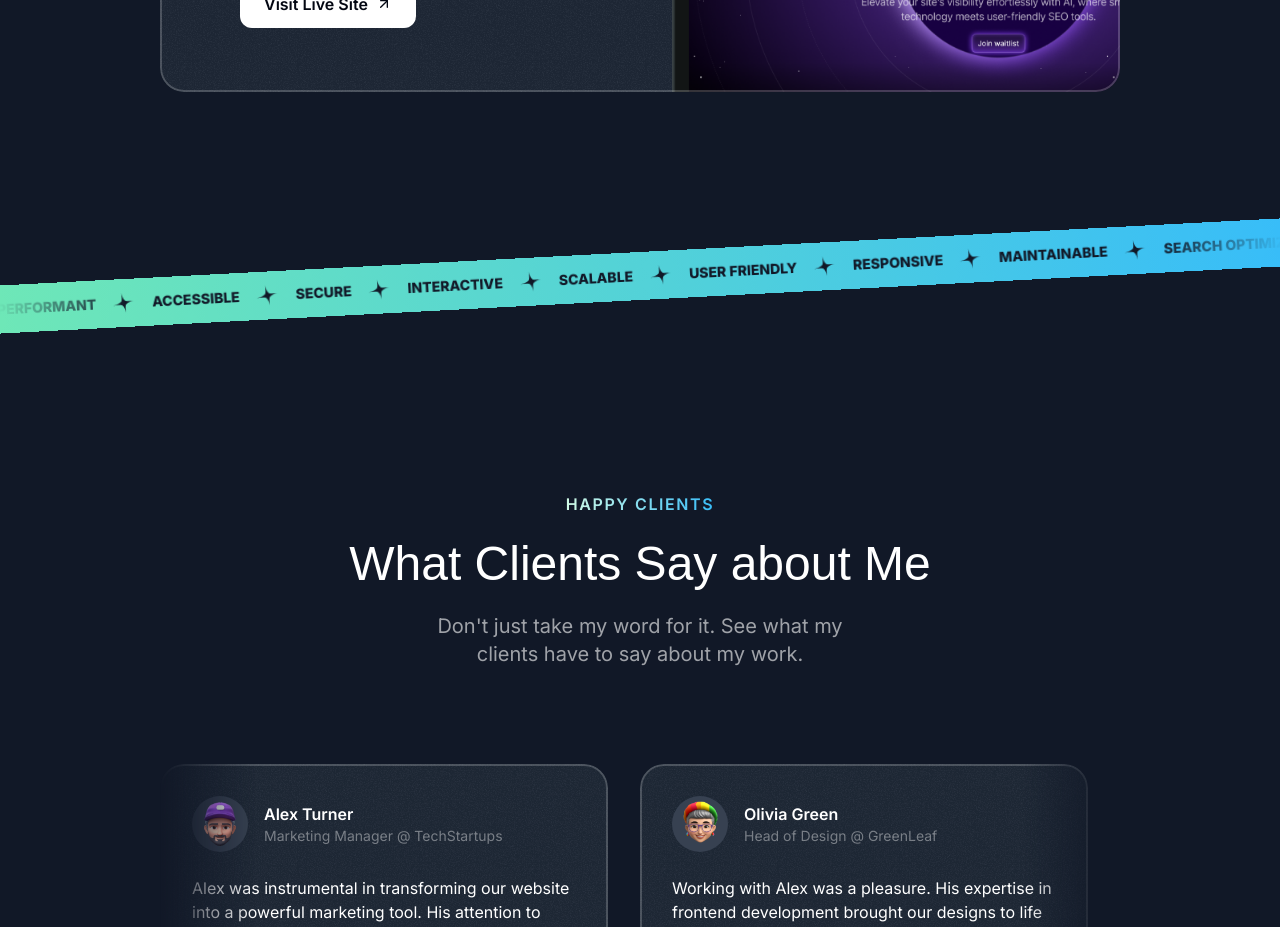
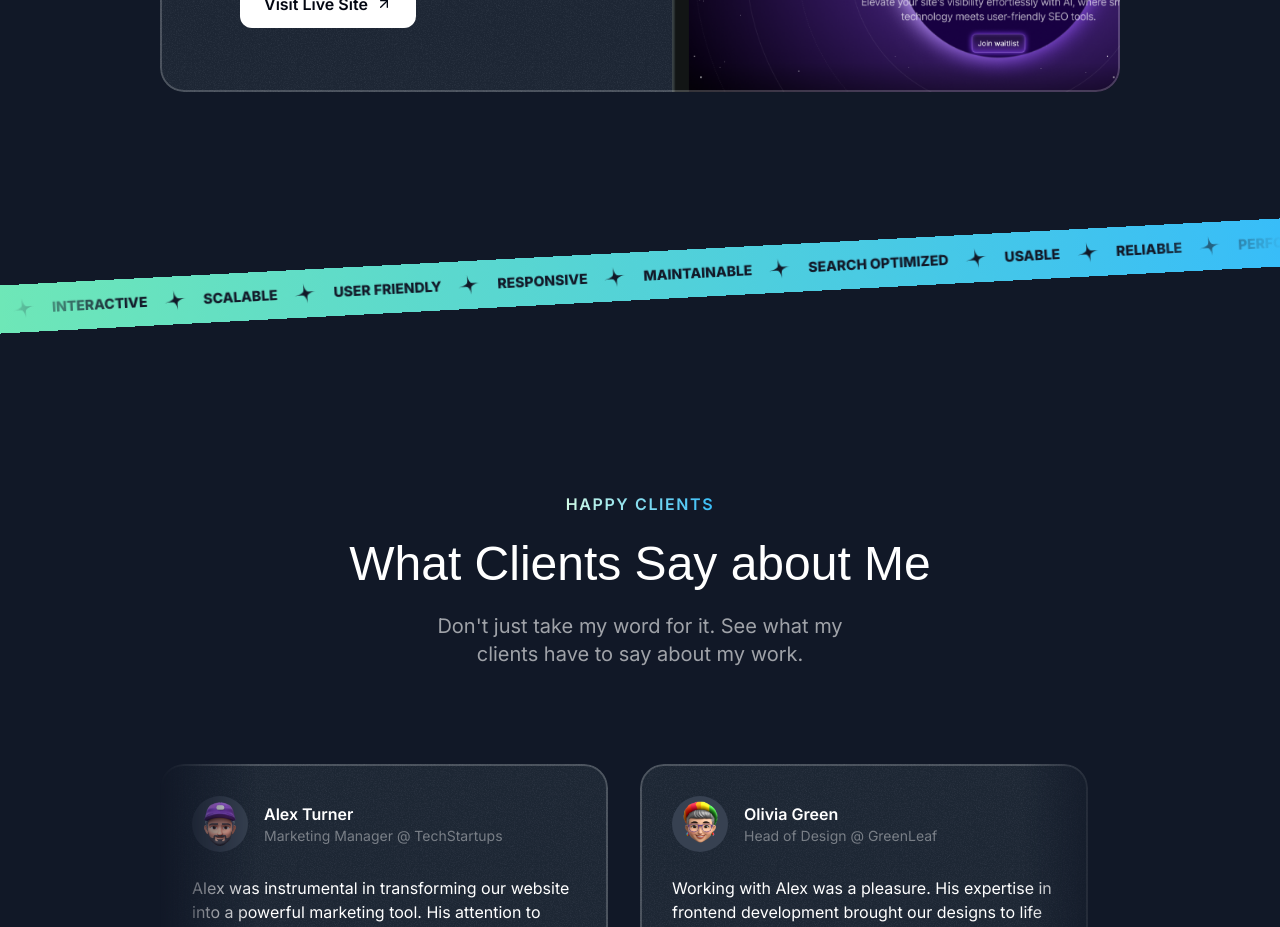
Before and after one commit to Volodymyrquo/portfolio-fe-tribe, a Next.js app: page / in a window 1280 px wide. Shown: the part 2680-3607 px from the top of the page. Built offline with nearby package versions, Linux system fonts and the light colour scheme; a web font is replaced by a local one.

Commit message:
Add animation for the tape section

```diff
--- a/src/sections/Tape.tsx
+++ b/src/sections/Tape.tsx
@@ -1,3 +1,5 @@
+import { Fragment } from 'react';
+
 import StarIcon from '@/assets/icons/star.svg';
 
 const words = [
@@ -18,7 +20,9 @@
     <div className="overflow-x-clip py-16 lg:py-24">
       <div className="-mx-1 -rotate-3 bg-gradient-to-r from-emerald-300 to-sky-400">
         <div className="flex [mask-image:linear-gradient(to_right,transparent,black_10%,black_90%,transparent)]">
-          <div className="flex flex-none gap-4 py-3">
+          <div className="animate-move-left flex flex-none gap-4 py-3 pr-4 [animation-duration:30s]">
+            {[...new Array(2)].fill(0).map((_, idx) => (
+              <Fragment key={idx}>
                 {words.map((word) => (
                   <div key={word} className="inline-flex items-center gap-4">
                     <span className="text-sm font-extrabold uppercase text-gray-900">
@@ -27,6 +31,8 @@
                     <StarIcon className="size-6 -rotate-12 text-gray-900" />
                   </div>
                 ))}
+              </Fragment>
+            ))}
           </div>
         </div>
       </div>
--- a/tailwind.config.ts
+++ b/tailwind.config.ts
@@ -26,14 +26,23 @@
         sans: 'var(--font-sans)',
         serif: 'var(--font-serif)',
       },
-      animation:{
-        'ping-large':"ping-large 1s ease-in-out infinite"
-      } ,
+      animation: {
+        'ping-large': 'ping-large 1s ease-in-out infinite',
+        'move-left': 'move-left 1s linear infinite',
+      },
       keyframes: {
         'ping-large': {
           '75%,100%': {
             transform: 'scale(3)',
             opacity: '0',
+          },
+        },
+        'move-left': {
+          '0%': {
+            transform: 'translateX(0%)',
+          },
+          '100%': {
+            transform: 'translateX(-50%)',
           },
         },
       },
```
Lines whose indentation alone changed are shown as unchanged.
